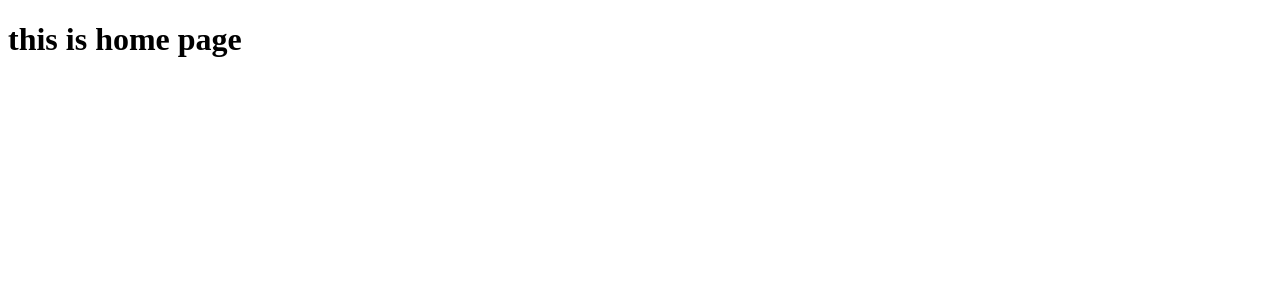
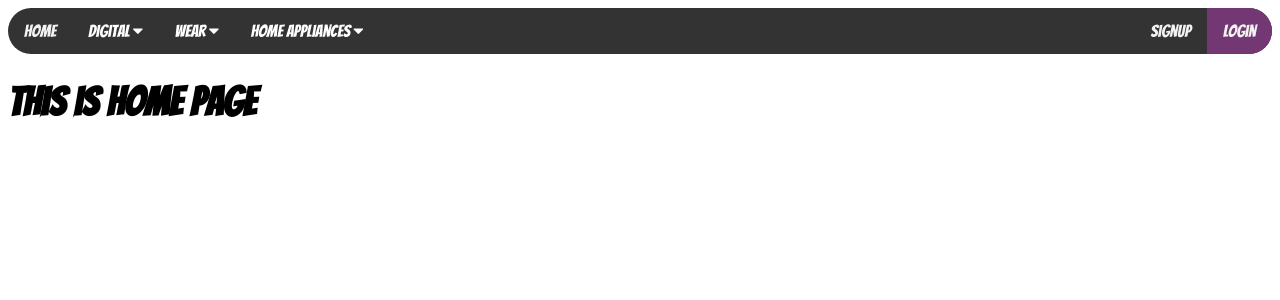
Before and after one commit to dev-farhadi/shp, a Django app: page /shop/ in a window 1280 px wide. Shown: the top 300 px of the page. Run offline with Django 5.2, Linux system fonts and the light colour scheme.

Commit message:
add navigation and set dropdown for objects

```diff
--- a/shop/templates/home.html
+++ b/shop/templates/home.html
@@ -2,11 +2,122 @@
 <html lang="en">
 <head>
     <meta charset="UTF-8">
+    <link href='https://fonts.googleapis.com/css?family=Bangers' rel='stylesheet'>
+    <link rel="stylesheet" href="https://cdnjs.cloudflare.com/ajax/libs/font-awesome/4.7.0/css/font-awesome.min.css">
     <meta name="viewport" content="width=device-width, initial-scale=1.0">
     <title>Home</title>
 </head>
+<style>
+    body {font-family: 'Bangers';font-size: 20px;}
+
+.topnav {
+  overflow: hidden;
+  background-color: #333;
+  border-radius: 2rem;
+}
+
+.topnav a {
+  float: left;
+  display: block;
+  color: #f2f2f2;
+  text-align: center;
+  padding: 14px 16px;
+  text-decoration: none;
+  font-size: 17px;
+}
+
+
+.topnav .icon {
+  display: none;
+}
+
+.dropdown {
+  float: left;
+  overflow: hidden;
+}
+
+.dropdown .dropbtn {
+  font-size: 17px;
+  border: none;
+  outline: none;
+  color: white;
+  padding: 14px 16px;
+  background-color: inherit;
+  font-family: inherit;
+  margin: 0;
+}
+
+.dropdown-content {
+  display: none;
+  position: absolute;
+  background-color: rgb(172, 110, 172);
+  min-width: 160px;
+  box-shadow: 0px 8px 16px 0px rgba(0,0,0,0.2);
+  z-index: 1;
+}
+
+.dropdown-content a {
+  float: none;
+  color: black;
+  padding: 12px 16px;
+  text-decoration: none;
+  display: block;
+  text-align: left;
+}
+
+.topnav a:hover, .dropdown:hover .dropbtn {
+  background-color: #555;
+  color: white;
+}
+
+.dropdown-content a:hover {
+  background-color: #ddd;
+  color: black;
+}
+
+.dropdown:hover .dropdown-content {
+  display: block;
+}
+</style>
 <body>
-    {{message}}
+    <div class="topnav" id="myTopnav">
+        <a href="#home">Home</a>
+        <div class="dropdown">
+          <button class="dropbtn">Digital
+            <i class="fa fa-caret-down"></i>
+          </button>
+          <div class="dropdown-content">
+            <a href="#">Mobile</a>
+            <a href="#">Labtop</a>
+          </div>
+        </div>
+        <div class="dropdown">
+            <button class="dropbtn">Wear
+              <i class="fa fa-caret-down"></i>
+            </button>
+            <div class="dropdown-content">
+              <a href="#">Shoe</a>
+              <a href="#">Shirt</a>
+              <a href="#">Pants</a>
+            </div>
+          </div>
+          <div class="dropdown">
+            <button class="dropbtn">Home appliances
+              <i class="fa fa-caret-down"></i>
+            </button>
+            <div class="dropdown-content">
+              <a href="#">TV</a>
+            </div>
+          </div>
+        {%if user.username%}
+        <a style="float: right; background-color: rgb(115, 56, 115);" href="{%url 'logout'%}">Logout</a>
+        {%else%}
+        <a style="float: right; background-color: rgb(115, 56, 115);" href="{%url 'login'%}">Login</a>
+        {%endif%}
+        <a style="float: right;" href="{%url 'signup'%}">Signup</a>
+
+      </div>
+
     {{user.username}}
     <h1>this is home page</h1>
 </body>
```
